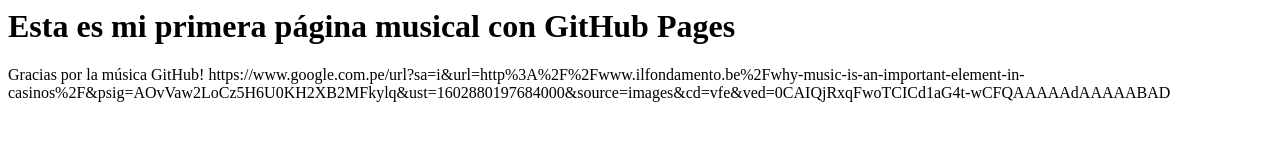
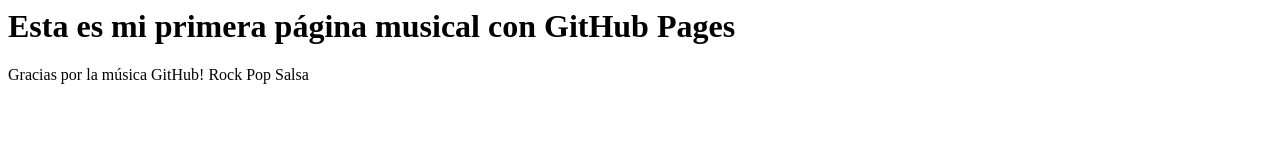
Before and after one commit to xixo2007/webpage, a plain HTML site: page index.html in a window 1280 px wide. Drawn offline with Linux system fonts and the light colour scheme.

Commit message:
Lista de géneros musicales

```diff
--- a/index.html
+++ b/index.html
@@ -3,6 +3,8 @@
 
   Gracias por la música GitHub!
 
-  https://www.google.com.pe/url?sa=i&url=http%3A%2F%2Fwww.ilfondamento.be%2Fwhy-music-is-an-important-element-in-casinos%2F&psig=AOvVaw2LoCz5H6U0KH2XB2MFkylq&ust=1602880197684000&source=images&cd=vfe&ved=0CAIQjRxqFwoTCICd1aG4t-wCFQAAAAAdAAAAABAD
+Rock
+Pop
+Salsa
 
 </html>
```
